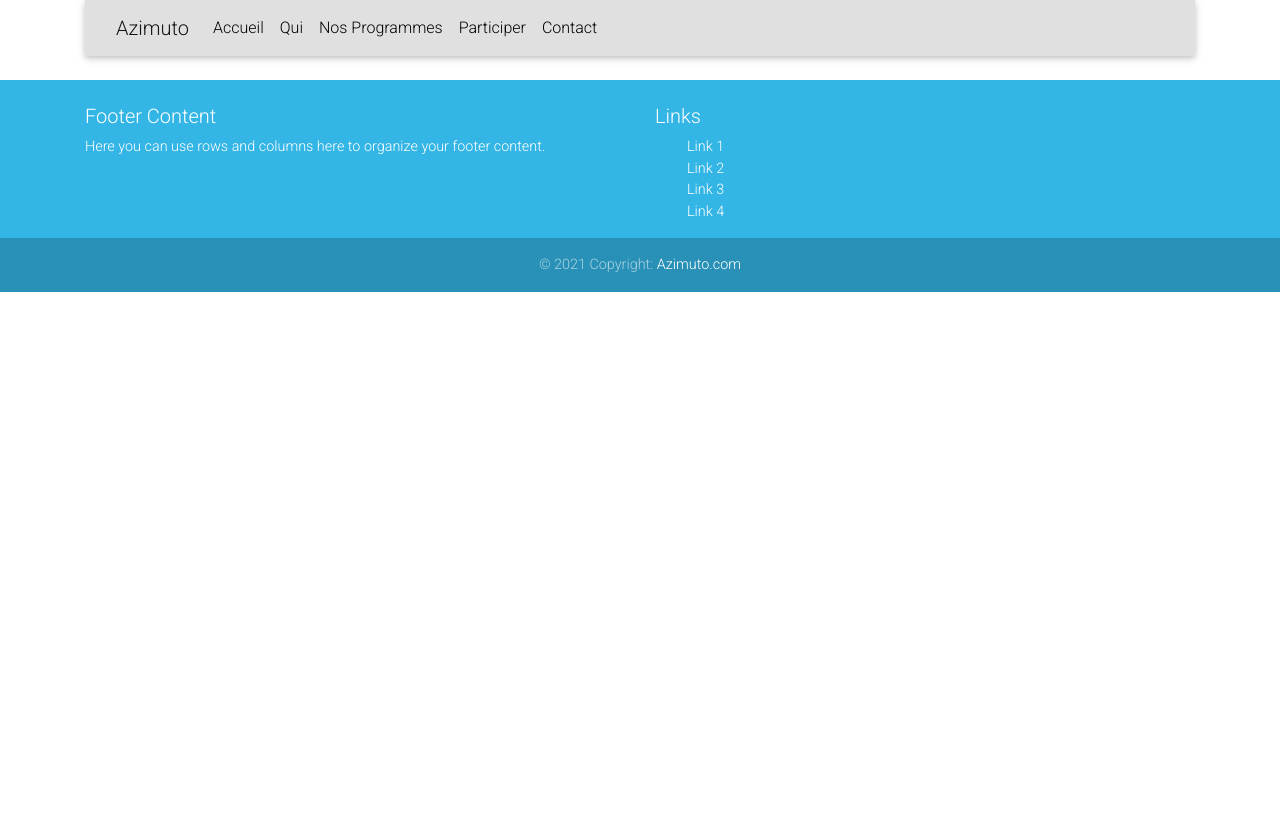
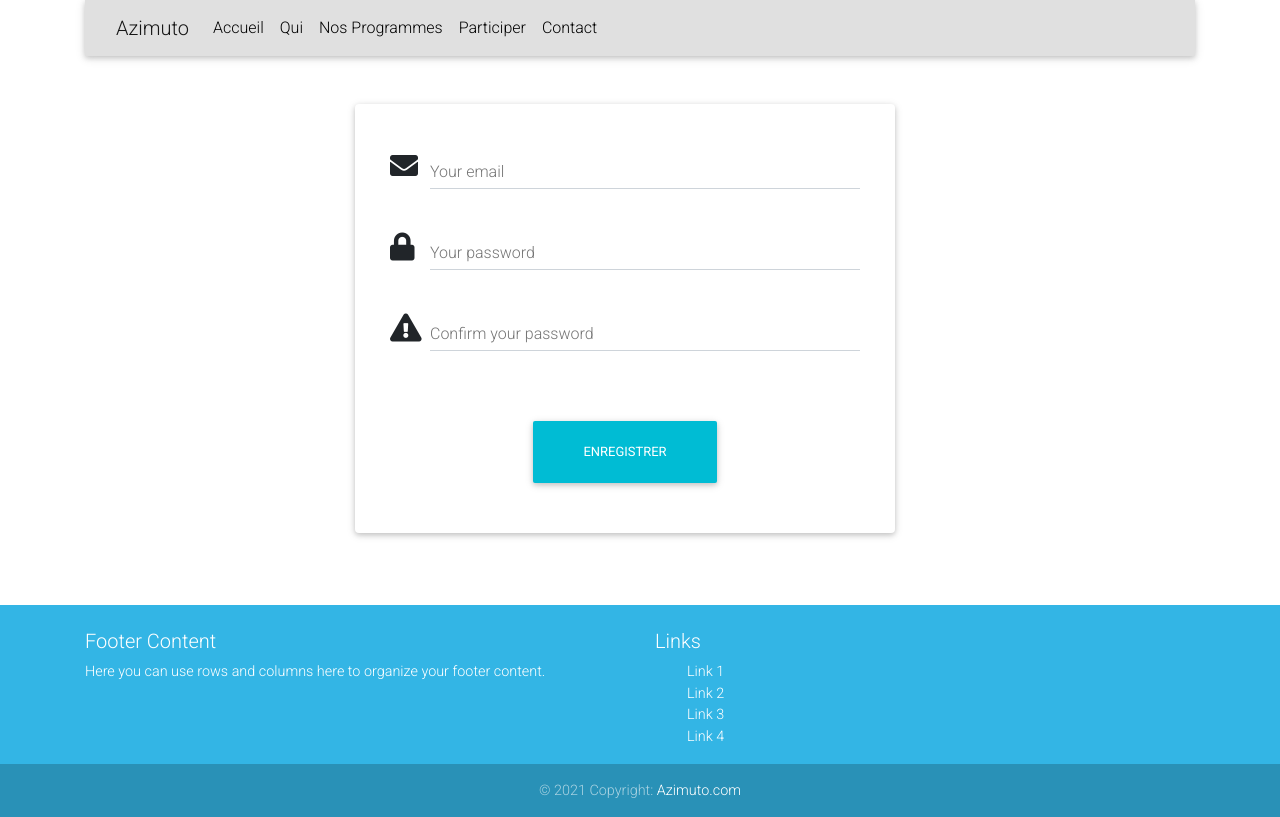
Before and after one commit to karim-28-07/Azimoto, a React (Create React App) app in the folder front-end/: page /connexion/signup-admin in a window 1280 px wide. Built offline with nearby package versions, Linux system fonts and the light colour scheme.

Commit message:
Auto stash before checking out "origin/dev"
modifie app

```diff
--- a/front-end/src/App.js
+++ b/front-end/src/App.js
@@ -15,6 +15,8 @@ import ConnexionPage from './views/Connexion';
 import Signup from './views/Signup';
 import Login from './views/Login';
 import QuestionPage from './views/Formulaire';
+import ConnexionAdminPage from './views/ConnexionAdmin';
+import SignupAdmin from './views/SignupAdmin';
 
 function App() {
 
@@ -60,7 +62,9 @@ function App() {
           <Route path="/participer" exact component={Participer} />
           <Route path="/contact" exact component={ContactPage} />
           <Route path="/connexion" exact component={ConnexionPage} />
+          <Route path="/professionnels" exact component={ConnexionAdminPage} />
           <Route path="/connexion/signup" exact component={Signup} />
+          <Route path="/connexion/signup-admin" exact component={SignupAdmin} />
           <Route path="/connexion/login" exact component={Login} />
           <Route path="/logged/formulaire" exact component={QuestionPage} />
           {/* <Route path="/signup" component={} />
--- /dev/null
+++ b/front-end/src/views/ConnexionAdmin.jsx
@@ -0,0 +1,61 @@
+import React from "react";
+import {  MDBRow, MDBCol, MDBCardBody, MDBBtn, MDBView, MDBMask, Link } from "mdbreact";
+
+const ConnexionAdminPage = () => {
+  return (
+    <section className="text-center my-5">
+        <h2 className="h1-responsive font-weight-bold my-5">
+          Espace Professionnels
+        </h2>
+
+        <MDBRow className="d-flex justify-content-center">
+          <MDBCol md="6" xl="5" className="mb-4">
+            <MDBView className="overlay rounded z-depth-2" waves>
+              <img
+                src="https://mdbootstrap.com/img/Photos/Others/laptop-sm.jpg"
+                alt=""
+                className="img-fluid"
+              />
+              <a href="#!">
+                <MDBMask overlay="white-slight" />
+              </a>
+            </MDBView>
+            <MDBCardBody className="pb-0">
+
+              <h4 className="font-weight-bold mb-3">Tu as déjà un compte ? Connecte-toi vite ici !</h4>
+
+              <MDBBtn color="cyan" rounded>
+
+              <Link to="/connexion/login" className="text-white nav-link active ">Me Connecter</Link>
+
+              </MDBBtn>
+            </MDBCardBody>
+          </MDBCol>
+
+          <MDBCol md="6" xl="5" className="mb-4">
+            <MDBView className="overlay rounded z-depth-2" waves>
+              <img
+                src="https://mdbootstrap.com/img/Photos/Horizontal/E-commerce/Products/img (56).jpg"
+                alt=""
+                className="img-fluid"
+              />
+              <a href="#!">
+                <MDBMask overlay="white-slight" />
+              </a>
+            </MDBView>
+            <MDBCardBody className="pb-0">
+
+              <h4 className="font-weight-bold mb-3">C'est la première fois que tu viens ? Clique ici</h4>
+
+              <MDBBtn color="cyan" rounded>
+              <Link to="/connexion/signup-admin" className="text-white nav-link active ">Créer mon compte</Link>
+
+              </MDBBtn>
+            </MDBCardBody>
+          </MDBCol>
+        </MDBRow>
+      </section>
+  );
+}
+
+export default ConnexionAdminPage;
--- /dev/null
+++ b/front-end/src/views/SignupAdmin.jsx
@@ -0,0 +1,206 @@
+import React, { useState, useEffect } from "react";
+import {
+  MDBIcon,
+  MDBContainer,
+  MDBRow,
+  MDBCol,
+  MDBInput,
+  MDBBtn,
+  MDBCard,
+  MDBCardBody,
+  Link,
+  MDBFormInline,
+} from 'mdbreact';
+
+import { useHistory } from 'react-router-dom'
+import { postSignup } from '../utils/network';
+
+
+
+// class Signup extends Component {
+
+const SignupAdmin = () => {
+
+  let history = useHistory()
+
+  const [firstName, setFirstName] = useState("");
+  const [lastName, setLastName] = useState("");
+  const [birthday, setBirthday] = useState("");
+  const [email, setEmail] = useState("");
+  const [sex, setSex] = useState("");
+  const [password, setPassword] = useState("");
+  const [confirmPassword, setConfirmPassword] = useState("");
+
+
+
+  const [formErrors, setFormErrors] = useState([]);
+
+  const [userCreated, setUserCreated] = useState(false);
+
+  useEffect(() => {
+    const token = localStorage.getItem("token") || false
+
+    if (token) {
+      history.push("/admin")
+    }
+  }, [])
+
+  const validateForm = () => {
+    const errors = []
+    console.log("errors",errors)
+    const regexEmail = /^(([^<>()[\]\\.,;:\s@"]+(\.[^<>()[\]\\.,;:\s@"]+)*)|(".+"))@((\[[0-9]{1,3}\.[0-9]{1,3}\.[0-9]{1,3}\.[0-9]{1,3}\])|(([a-zA-Z\-0-9]+\.)+[a-zA-Z]{2,}))$/;
+    if (!regexEmail.test(email.toLowerCase())) {
+      errors.push("Email is not valid")
+
+    }
+
+    if (password !== confirmPassword) {
+      errors.push("Passwords are not the same")
+    }
+
+    // const regexPassword = /^(?=.*\d)(?=.*[a-z])(?=.*[A-Z])[0-9a-zA-Z]{4,}$/
+    // if (!regexPassword.test(password)) {
+    //   errors.push("Passwords must have at least 4 characters, 1 number, 1 upper and 1 lowercase")
+    // }
+
+    // if (!(age < "13" || age > "25")) {
+    //   errors.push("Please enter your Age")
+    // }
+
+    if (firstName === "") {
+      errors.push("Please enter First Name")
+    }
+
+    if (lastName === "") {
+      errors.push("Please enter Last Name")
+    }
+
+    // if (sex === "") {
+    //   errors.push("Please enter your Sex")
+    // }
+
+    return errors
+  }
+
+
+  const [radio, setRadio] = useState("");
+
+  // state = {
+  //   radio: 0
+  // };
+
+  // onClick = nr => () => {
+  //   this.setState({
+  //     radio: nr
+  //   });
+  // };
+
+
+
+  console.log("firstName:", firstName)
+  console.log("lastName:", lastName)
+  console.log("age:",birthday)
+  console.log("email:" ,email)
+  console.log("password:", password)
+  console.log("confirmPassword:", confirmPassword)
+  console.log("Sex:", radio)
+
+
+
+
+  const signup = async () => {
+    try {
+      const validationErrors = validateForm()
+
+      if (validationErrors.length === 0) {
+        const result = await postSignup({
+          firstName,
+          lastName,
+          birthday,
+          email,
+          sex,
+          password,
+          confirmPassword,
+        })
+
+        if (result) {
+          setUserCreated(true)
+        } else {
+          alert("There was a problem")
+        }
+      } else {
+        setFormErrors(validationErrors)
+      }
+    } catch (error) {
+      alert("There was a problem")
+    }
+  }
+
+  if (userCreated) {
+    return ("User created!")
+  } else {
+
+    return (
+
+      <MDBContainer>
+        <MDBRow >
+          <MDBCol className="row my-5">
+            <MDBCard className="offset-3 col-6">
+              <MDBCardBody>
+                <form>
+
+                    <MDBInput
+                      label="Your email"
+                      icon="envelope"
+                      group
+                      type="email"
+                      validate
+                      error="wrong"
+                      success="right"
+                      onChange={(e) => setEmail(e.target.value)}
+                    />
+
+
+
+
+                    <MDBInput
+                      label="Your password"
+                      icon="lock"
+                      group
+                      type="password"
+                      validate
+                      onChange={(e) => setPassword(e.target.value)}
+                    />
+                    <MDBInput
+                      label="Confirm your password"
+                      icon="exclamation-triangle"
+                      group
+                      type="password"
+                      validate
+                      error="wrong"
+                      success="right"
+                      onChange={(e) => setConfirmPassword(e.target.value)}
+                    />
+
+
+
+                  <div className="text-center py-4 mt-3">
+                    <MDBBtn onClick={signup} color="cyan" type="submit">
+
+                      <Link to="/logged/formulaire" className="text-white nav-link active ">Enregistrer</Link>
+
+                    </MDBBtn>
+                  </div>
+                </form>
+              </MDBCardBody>
+            </MDBCard>
+          </MDBCol>
+        </MDBRow>
+
+
+      </MDBContainer>
+    );
+  }
+}
+
+export default SignupAdmin;
```
